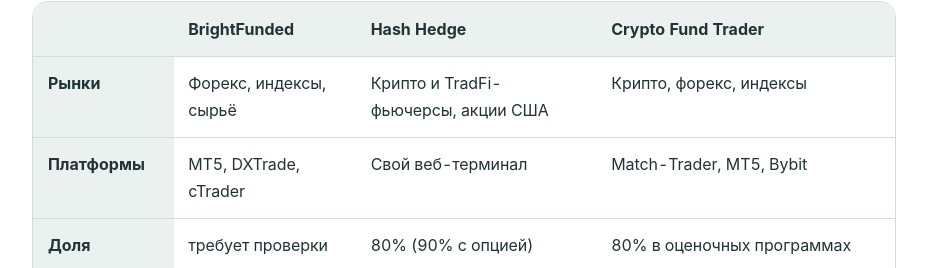
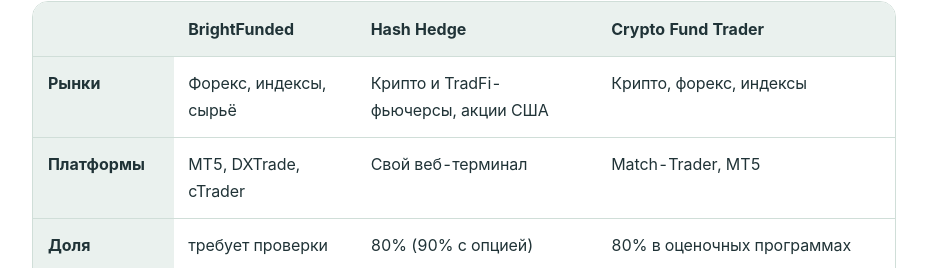
Before and after one commit to Vilmanis99/tradersfund, a Next.js app: page /ru/obzor-hash-hedge in a window 1280 px wide. Shown: the part 6794-7062 px from the top of the page, without its empty margins (176-1103 px from the left). Built offline with nearby package versions, Linux system fonts and the light colour scheme; no server answers.

Commit message:
ru obzor-hash-hedge: CFT platforms cell → «Match-Trader, MT5» (no Bybit in RU copy)

```diff
--- a/app/ru/obzor-hash-hedge/page.tsx
+++ b/app/ru/obzor-hash-hedge/page.tsx
@@ -401,7 +401,7 @@ export default function RussianHashHedgeReviewPage() {
                 <thead><tr><th></th><th>BrightFunded</th><th>Hash Hedge</th><th>Crypto Fund Trader</th></tr></thead>
                 <tbody>
                   <tr><th scope="row">Рынки</th><td>Форекс, индексы, сырьё</td><td>Крипто и TradFi-фьючерсы, акции США</td><td>Крипто, форекс, индексы</td></tr>
-                  <tr><th scope="row">Платформы</th><td>MT5, DXTrade, cTrader</td><td>Свой веб-терминал</td><td>Match-Trader, MT5, Bybit</td></tr>
+                  <tr><th scope="row">Платформы</th><td>MT5, DXTrade, cTrader</td><td>Свой веб-терминал</td><td>Match-Trader, MT5</td></tr>
                   <tr><th scope="row">Доля</th><td>{brightSplit != null ? `${brightSplit}%` : 'требует проверки'}</td><td>80% (90% с опцией)</td><td>80% в оценочных программах</td></tr>
                   <tr><th scope="row">Цикл выплат</th><td>{brightFrequency ? frequencyRu[brightFrequency] ?? brightFrequency : 'требует проверки'}</td><td>раз в 14 дней</td><td>после 15 торговых или раз в 30 календарных дней</td></tr>
                   <tr><th scope="row">Оплата</th><td>Крипта и карта</td><td>Только крипта</td><td>Карта, PayPal, Apple/Google Pay, крипта</td></tr>
```
